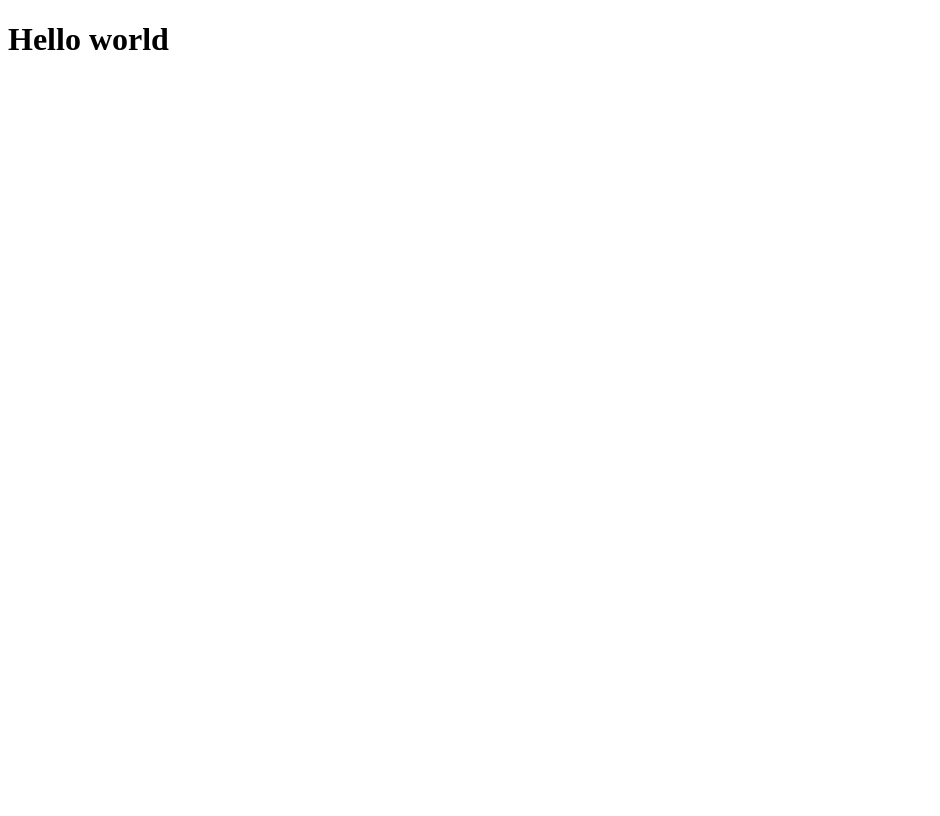
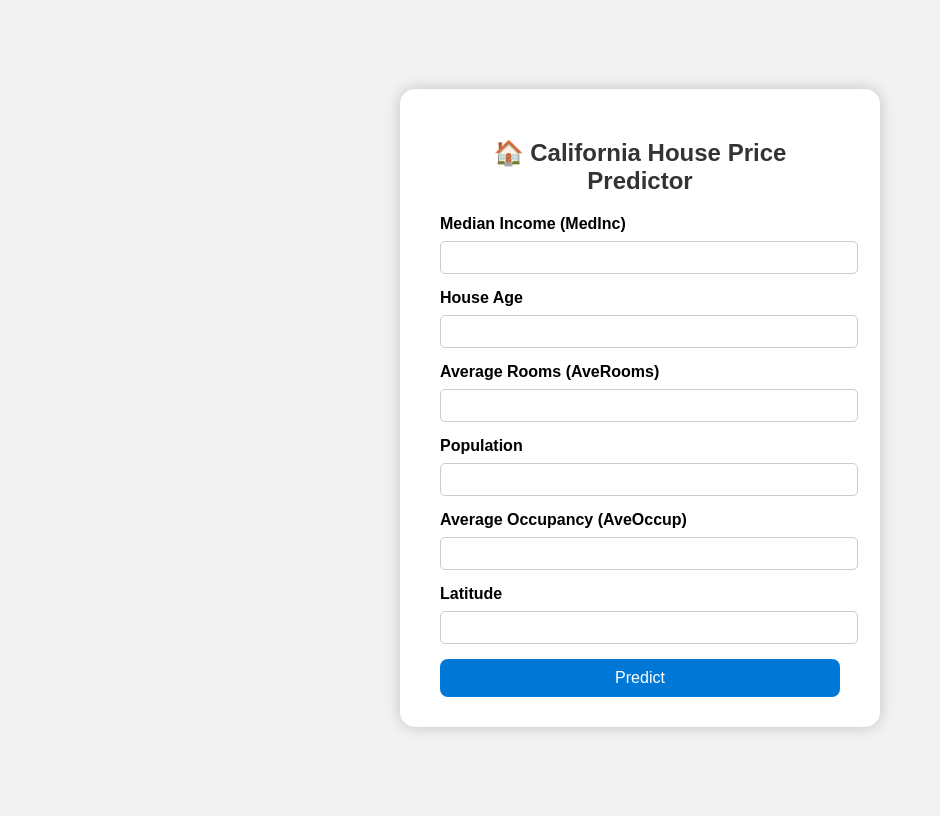
Before and after one commit to vuduthuri12/California_Housing, a Flask app: page / in a window 1280 px wide. Before the commit the part shown is almost empty. Shown: the whole page, without its empty margins (0-940 px from the left). Before the commit the page ends 50 px from the top, so only its background shows below. Run offline with Flask 3, Linux system fonts and the light colour scheme; parts of the project's set-up code (start-up, migrations or seed data) failed here and were passed over.

Commit message:
The web app is ready

```diff
--- a/app.py
+++ b/app.py
@@ -20,5 +20,15 @@ def predict_api():
     output = regmodel.predict(new_data)
     return jsonify({'prediction': output[0]})
 
+
+
+@app.route('/predict', methods=['POST'])
+def predict():
+    data = [float(x) for x in request.form.values()]
+    final_input = scaler.transform(np.array(data).reshape(1,-1))
+    print(final_input)
+    output=regmodel.predict(final_input)[0]
+    return render_template('Home.html', prediction_text=f'The predicted House Price is {output}')
+
 if __name__ == "__main__":
     app.run(debug=True)
--- a/templates/Home.html
+++ b/templates/Home.html
@@ -1,9 +1,89 @@
 <!DOCTYPE html>
-<html>
+<html lang="en">
 <head>
-    <title>My First Page</title>
+    <meta charset="UTF-8">
+    <title>California House Price Prediction</title>
+    <style>
+        body {
+            background-color: #f2f2f2;
+            font-family: Arial, sans-serif;
+            display: flex;
+            justify-content: center;
+            align-items: center;
+            height: 100vh;
+        }
+        .container {
+            background: white;
+            padding: 30px 40px;
+            border-radius: 15px;
+            box-shadow: 0px 0px 15px rgba(0,0,0,0.2);
+            width: 400px;
+        }
+        h2 {
+            text-align: center;
+            color: #333;
+        }
+        label {
+            font-weight: bold;
+        }
+        input {
+            width: 100%;
+            padding: 8px;
+            margin: 8px 0 15px;
+            border-radius: 5px;
+            border: 1px solid #ccc;
+        }
+        button {
+            width: 100%;
+            padding: 10px;
+            background-color: #0078D7;
+            color: white;
+            border: none;
+            border-radius: 8px;
+            font-size: 16px;
+            cursor: pointer;
+        }
+        button:hover {
+            background-color: #005bb5;
+        }
+        .result {
+            text-align: center;
+            margin-top: 15px;
+            font-size: 18px;
+            font-weight: bold;
+            color: #222;
+        }
+    </style>
 </head>
 <body>
-    <h1>Hello world</h1>
+    <div class="container">
+        <h2>🏠 California House Price Predictor</h2>
+
+        <form action="/predict" method="post">
+            <label>Median Income (MedInc)</label>
+            <input type="text" name="MedInc" required>
+
+            <label>House Age</label>
+            <input type="text" name="HouseAge" required>
+
+            <label>Average Rooms (AveRooms)</label>
+            <input type="text" name="AveRooms" required>
+
+            <label>Population</label>
+            <input type="text" name="Population" required>
+
+            <label>Average Occupancy (AveOccup)</label>
+            <input type="text" name="AveOccup" required>
+
+            <label>Latitude</label>
+            <input type="text" name="Latitude" required>
+
+            <button type="submit">Predict</button>
+        </form>
+
+        {% if prediction_text %}
+        <div class="result">{{ prediction_text }}</div>
+        {% endif %}
+    </div>
 </body>
 </html>
```
